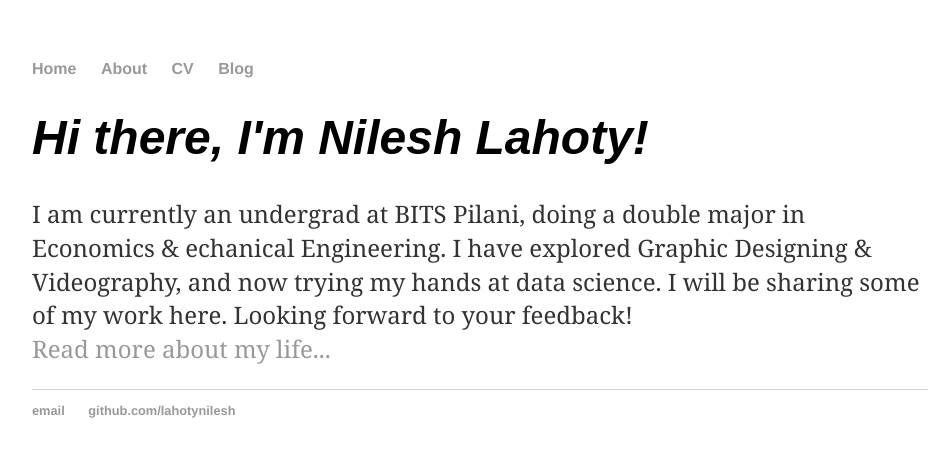
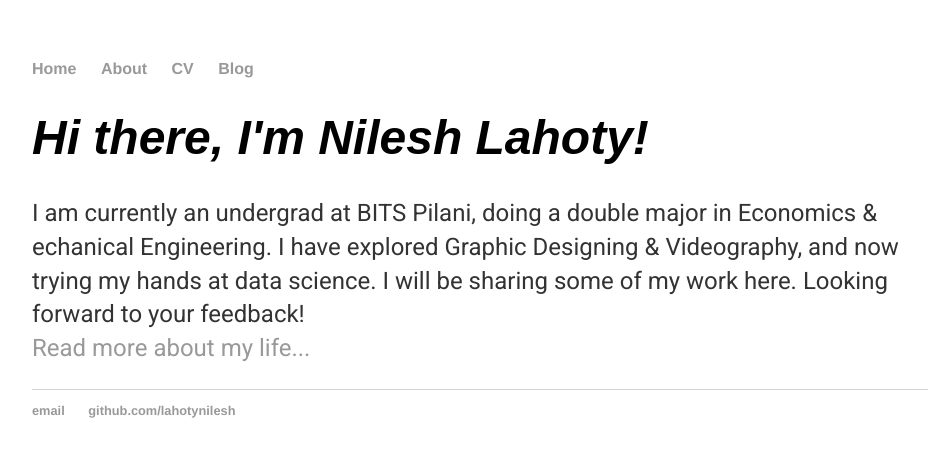
Before and after one commit to lahotynilesh/lahotynilesh.github.io, a Jekyll site: the page built from index.html, in a window 1280 px wide. Shown: the top 457 px of the page, without its empty margins (160-1110 px from the left). Built offline with Jekyll 4.4.1, drawn with Linux system fonts in a browser that asks for light colours; some web fonts are replaced.

Commit message:
Update main.css

```diff
--- a/css/main.css
+++ b/css/main.css
@@ -1,4 +1,4 @@
-@import url('https://fonts.googleapis.com/css?family=Playfair+Display:bolditalic');
+@import url('https://fonts.googleapis.com/css?family=Playfair+Display:bolditalic|Roboto');
 body {
     margin: 60px auto;
     width: 70%;
@@ -27,7 +27,7 @@
     font-weight: 700;
 }
 p {
-    font-family: "Georgia", "Times", "Times New Roman", serif;
+    font-family: "Roboto", serif;
     font-size: 1.5em;
     line-height: 1.4em;
     color: #333;
```
